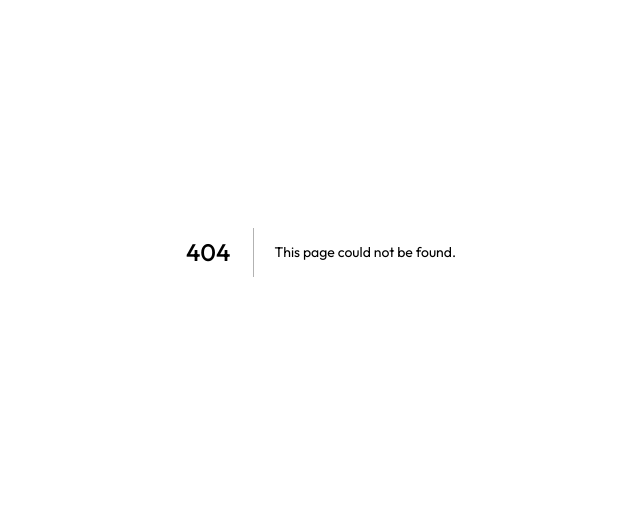
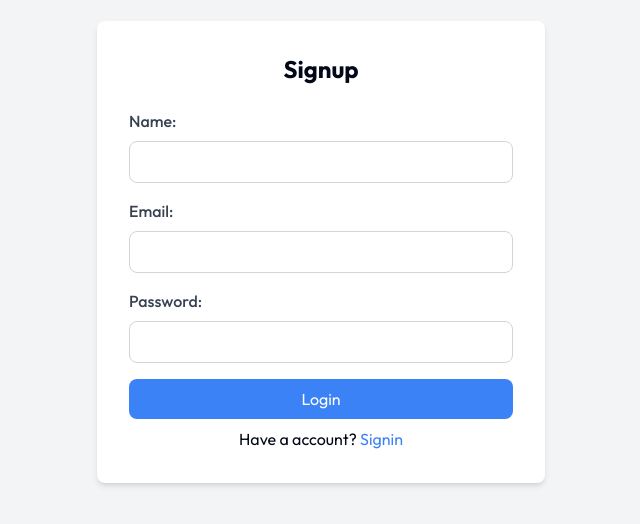
Before and after one commit to w3villa-suraj-bisht/test-event-management-FE, a Next.js app: page /signup in a window 1280 px wide. Before the commit this address had no page. Shown: the part 148-672 px from the top of the page, without its empty margins (319-959 px from the left). Built offline with nearby package versions, Linux system fonts and the light colour scheme.

Commit message:
signup_basic

```diff
--- a/src/app/(auth)/signin/page.tsx
+++ /dev/null
@@ -1,29 +0,0 @@
-"use client";
-import React, { useEffect, useLayoutEffect, useState } from "react";
-import { useRouter } from "next/navigation";
-
-// api service
-
-
-
-const SignIn = () => {
-  const router = useRouter();
-
-
-
-  useEffect(() => {
-
-    // eslint-disable-next-line react-hooks/exhaustive-deps
-  }, [])
-  return (
-    <div className="bg-[#f1f1f1]">
-      <div className="container mx-auto p-4 flex justify-center items-center min-h-screen ">
-        <div className="w-full max-w-md" >
-          hello world
-        </div>
-      </div>
-    </div>
-  );
-};
-
-export default SignIn;
--- /dev/null
+++ b/src/app/(auth)/signup/page.tsx
@@ -0,0 +1,76 @@
+"use client";
+import React, { useEffect, useLayoutEffect, useState } from "react";
+import { useRouter } from "next/navigation";
+
+// api service
+
+
+
+const SignIn = () => {
+  const router = useRouter();
+  const [name, setname] = useState('');
+  const [password, setPassword] = useState('');
+  const [email, setEmail] = useState('');
+
+
+  useEffect(() => {
+
+  }, [])
+  return (
+    <div className="bg-gray-100 min-h-screen flex items-center justify-center">
+      <div></div>
+      <div className="w-full max-w-md bg-white p-8 rounded-lg shadow-md">
+        <h2 className="text-2xl font-bold text-center mb-6">Signup</h2>
+        <form>
+        <div className="mb-4">
+            <label htmlFor="text" className="block text-gray-700 font-medium mb-2">
+              Name:
+            </label>
+            <input
+              type="text"
+              autoComplete="off"
+              id="name"
+              value={name}
+              className="w-full px-4 py-2 border border-gray-300 rounded-lg focus:outline-none focus:ring-2 focus:ring-blue-500"
+              required
+            />
+          </div>
+          <div className="mb-4">
+            <label htmlFor="email" className="block text-gray-700 font-medium mb-2">
+              Email:
+            </label>
+            <input
+              type="email"
+              autoComplete="off"
+              id="email"
+              value={email}
+              className="w-full px-4 py-2 border border-gray-300 rounded-lg focus:outline-none focus:ring-2 focus:ring-blue-500"
+              required
+            />
+          </div>
+          <div className="mb-4">
+            <label htmlFor="password" className="block text-gray-700 font-medium mb-2">
+              Password:
+            </label>
+            <input
+              type="password"
+              autoComplete="off"
+              id="password"
+              value={password}
+              className="w-full px-4 py-2 border border-gray-300 rounded-lg focus:outline-none focus:ring-2 focus:ring-blue-500"
+              required
+            />
+          </div>
+          <button
+            type="submit"
+            className="w-full bg-blue-500 text-white py-2 rounded-lg hover:bg-blue-600 transition duration-300 ease-in-out"
+          >
+            Login
+          </button>
+          <p className="text-center mt-2">Have a account? <a href="/sigin" className="text-blue-500">Signin</a></p>
+        </form>
+      </div>
+    </div>  );
+};
+
+export default SignIn;
--- a/src/app/page.tsx
+++ b/src/app/page.tsx
@@ -1,4 +1,4 @@
-import SignIn from "@/app/(auth)/signin/page"
+import SignIn from "@/app/(auth)/signup/page"
 export default function Home() {
   return (
    <main>
```
